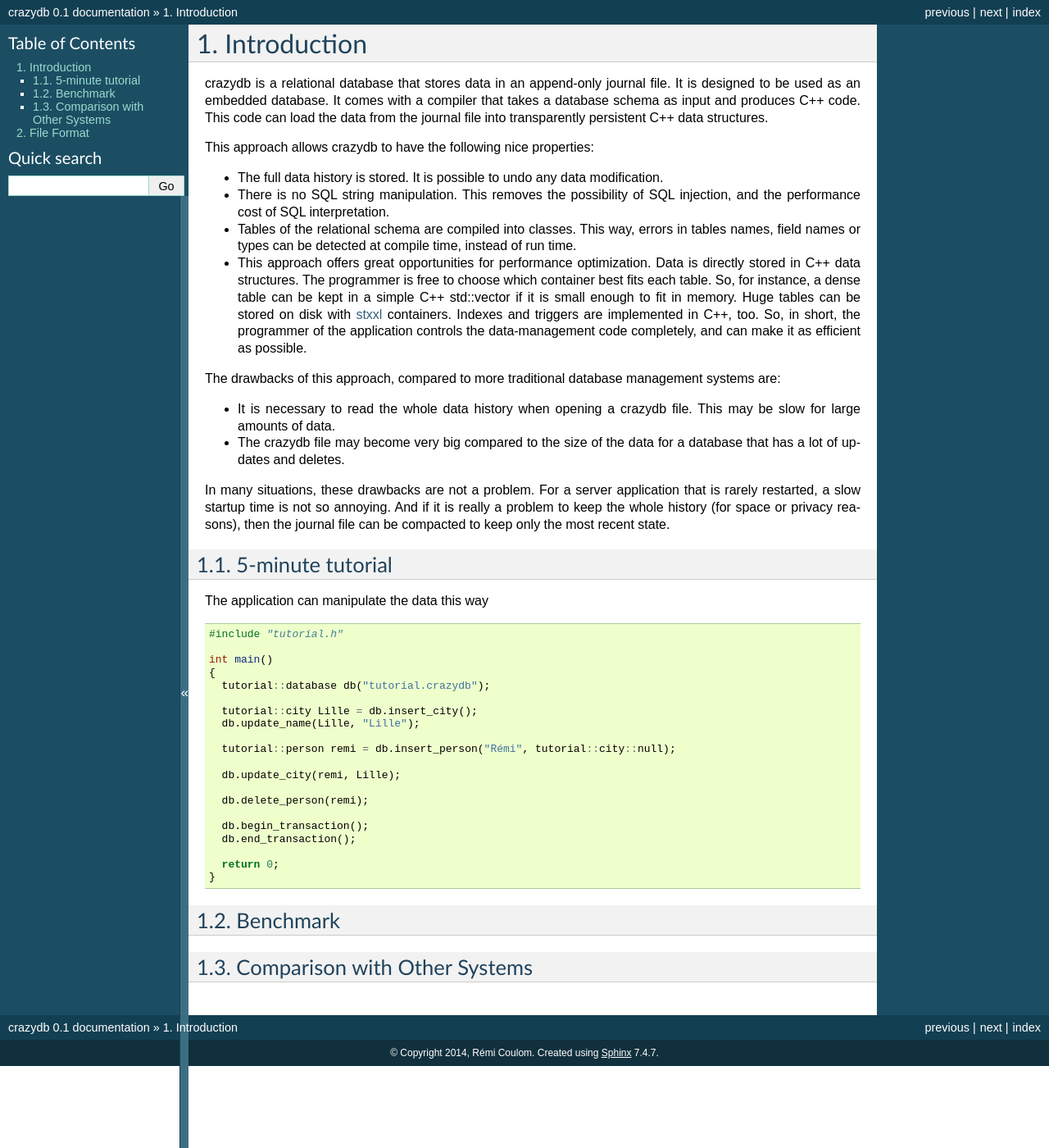
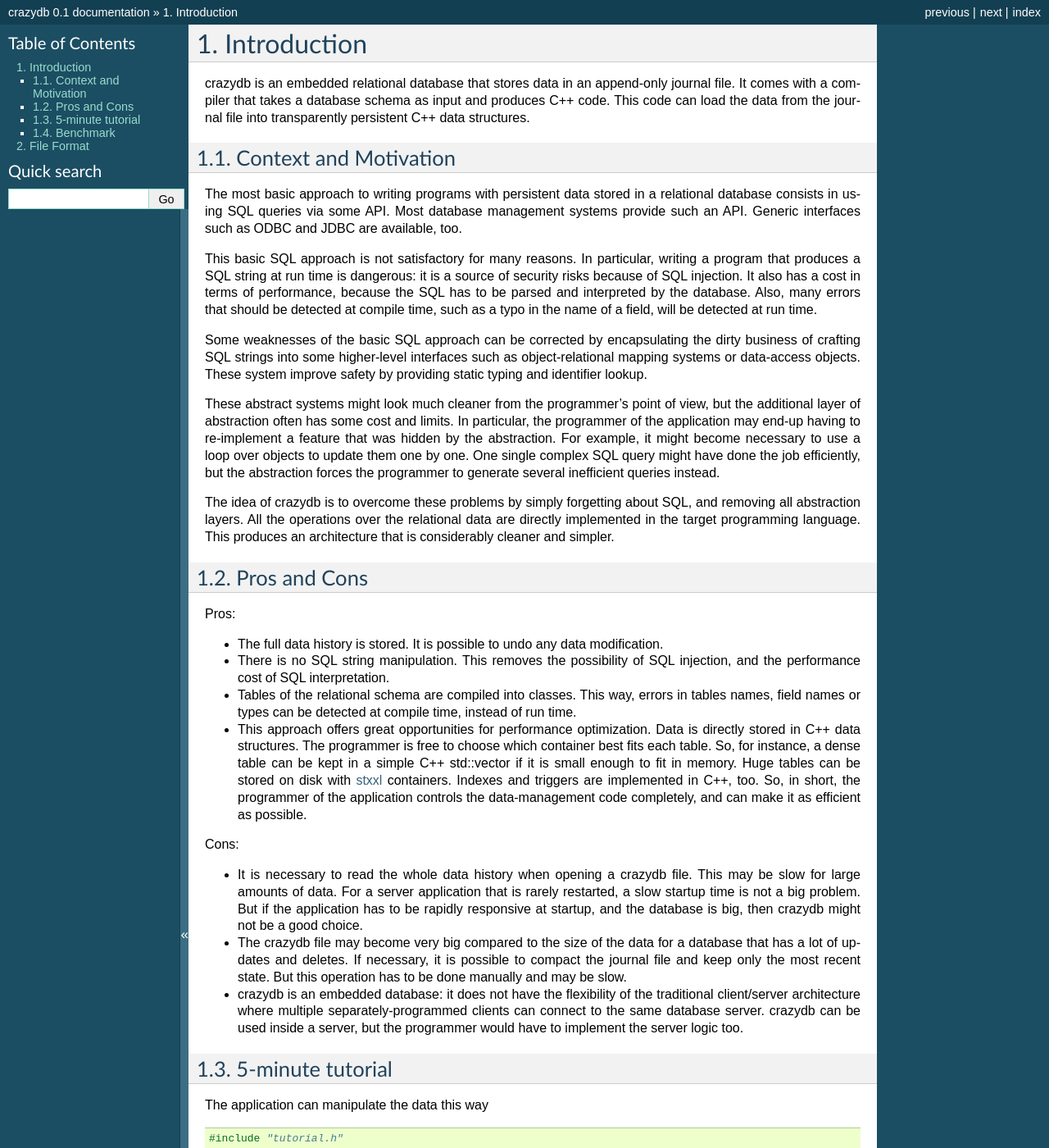
Before and after one commit to Remi-Coulom/joedb, a Sphinx documentation site: the page built from doc/sphinx/source/intro.rst, in a window 1280 px wide and 1400 px high. Shown: the whole window at 82% size. Built offline with Sphinx 7.4.7, drawn with Linux system fonts in a browser that asks for light colours; formulas are drawn with MathJax 3.

Commit message:
crazydb intro

```diff
--- a/doc/sphinx/source/intro.rst
+++ b/doc/sphinx/source/intro.rst
@@ -1,21 +1,36 @@
 Introduction
 ============
 
-crazydb is a relational database that stores data in an append-only journal file. It is designed to be used as an embedded database. It comes with a compiler that takes a database schema as input and produces C++ code. This code can load the data from the journal file into transparently persistent C++ data structures.
+crazydb is an embedded relational database that stores data in an append-only journal file. It comes with a compiler that takes a database schema as input and produces C++ code. This code can load the data from the journal file into transparently persistent C++ data structures.
 
-This approach allows crazydb to have the following nice properties:
+Context and Motivation
+----------------------
+
+The most basic approach to writing programs with persistent data stored in a relational database consists in using SQL queries via some API. Most database management systems provide such an API. Generic interfaces such as ODBC and JDBC are available, too.
+
+This basic SQL approach is not satisfactory for many reasons. In particular, writing a program that produces a SQL string at run time is dangerous: it is a source of security risks because of SQL injection. It also has a cost in terms of performance, because the SQL has to be parsed and interpreted by the database. Also, many errors that should be detected at compile time, such as a typo in the name of a field, will be detected at run time.
+
+Some weaknesses of the basic SQL approach can be corrected by encapsulating the dirty business of crafting SQL strings into some higher-level interfaces such as object-relational mapping systems or data-access objects. These system improve safety by providing static typing and identifier lookup.
+
+These abstract systems might look much cleaner from the programmer's point of view, but the additional layer of abstraction often has some cost and limits. In particular, the programmer of the application may end-up having to re-implement a feature that was hidden by the abstraction. For example, it might become necessary to use a loop over objects to update them one by one. One single complex SQL query might have done the job efficiently, but the abstraction forces the programmer to generate several inefficient queries instead.
+
+The idea of crazydb is to overcome these problems by simply forgetting about SQL, and removing all abstraction layers. All the operations over the relational data are directly implemented in the target programming language.  This produces an architecture that is considerably cleaner and simpler.
+
+Pros and Cons
+-------------
+
+Pros:
 
 - The full data history is stored. It is possible to undo any data modification.
 - There is no SQL string manipulation. This removes the possibility of SQL injection, and the performance cost of SQL interpretation.
 - Tables of the relational schema are compiled into classes. This way, errors in tables names, field names or types can be detected at compile time, instead of run time.
 - This approach offers great opportunities for performance optimization. Data is directly stored in C++ data structures. The programmer is free to choose which container best fits each table. So, for instance, a dense table can be kept in a simple C++ std::vector if it is small enough to fit in memory. Huge tables can be stored on disk with `stxxl <http://stxxl.sourceforge.net/>`_ containers. Indexes and triggers are implemented in C++, too. So, in short, the programmer of the application controls the data-management code completely, and can make it as efficient as possible.
 
-The drawbacks of this approach, compared to more traditional database management systems are:
+Cons:
 
-- It is necessary to read the whole data history when opening a crazydb file. This may be slow for large amounts of data.
-- The crazydb file may become very big compared to the size of the data for a database that has a lot of updates and deletes.
-
-In many situations, these drawbacks are not a problem. For a server application that is rarely restarted, a slow startup time is not so annoying.  And if it is really a problem to keep the whole history (for space or privacy reasons), then the journal file can be compacted to keep only the most recent state.
+- It is necessary to read the whole data history when opening a crazydb file. This may be slow for large amounts of data. For a server application that is rarely restarted, a slow startup time is not a big problem. But if the application has to be rapidly responsive at startup, and the database is big, then crazydb might not be a good choice.
+- The crazydb file may become very big compared to the size of the data for a database that has a lot of updates and deletes. If necessary, it is possible to compact the journal file and keep only the most recent state. But this operation has to be done manually and may be slow.
+- crazydb is an embedded database: it does not have the flexibility of the traditional client/server architecture where multiple separately-programmed clients can connect to the same database server. crazydb can be used inside a server, but the programmer would have to implement the server logic too.
 
 5-minute tutorial
 -----------------
@@ -47,6 +62,3 @@
 
 Benchmark
 ---------
-
-Comparison with Other Systems
------------------------------
```
